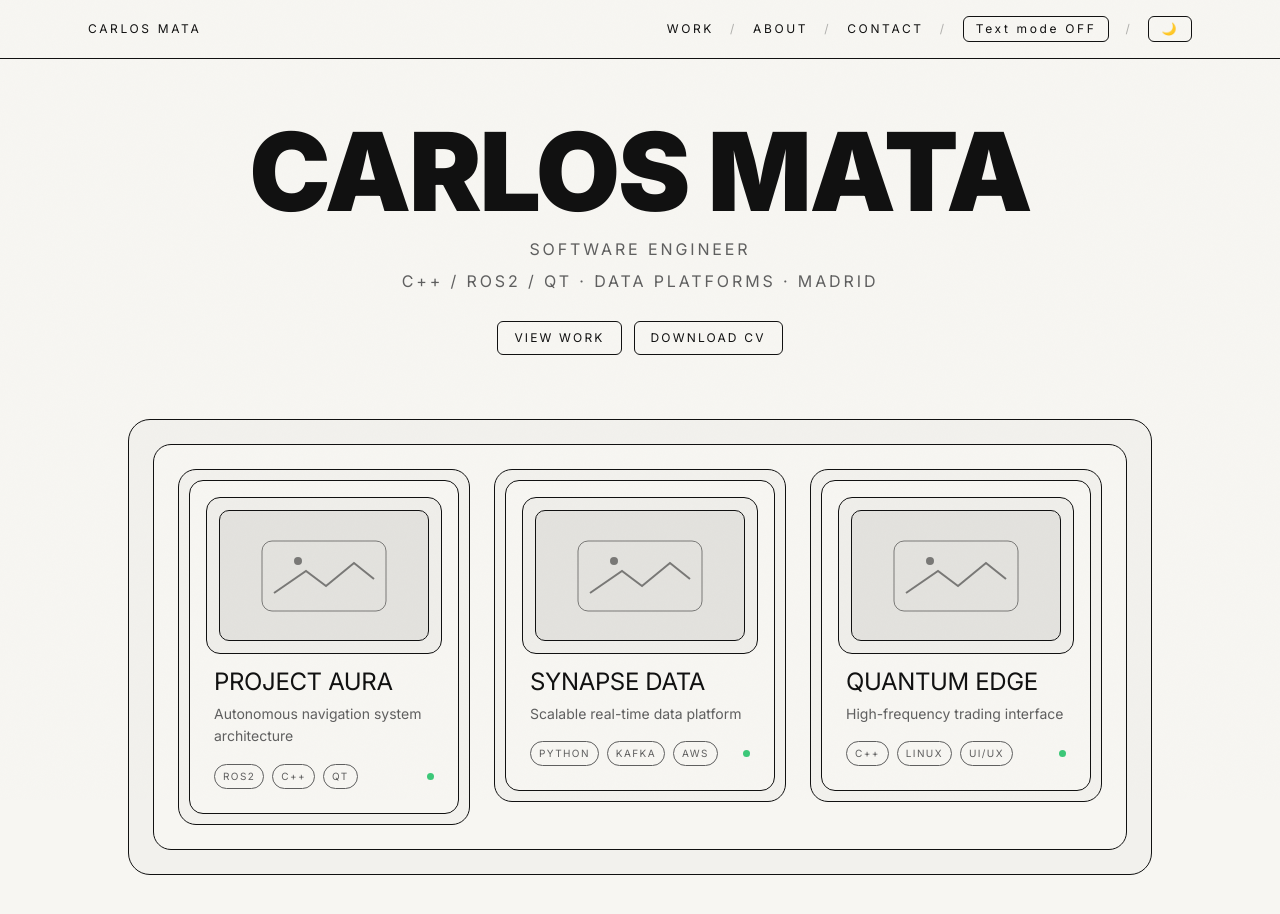
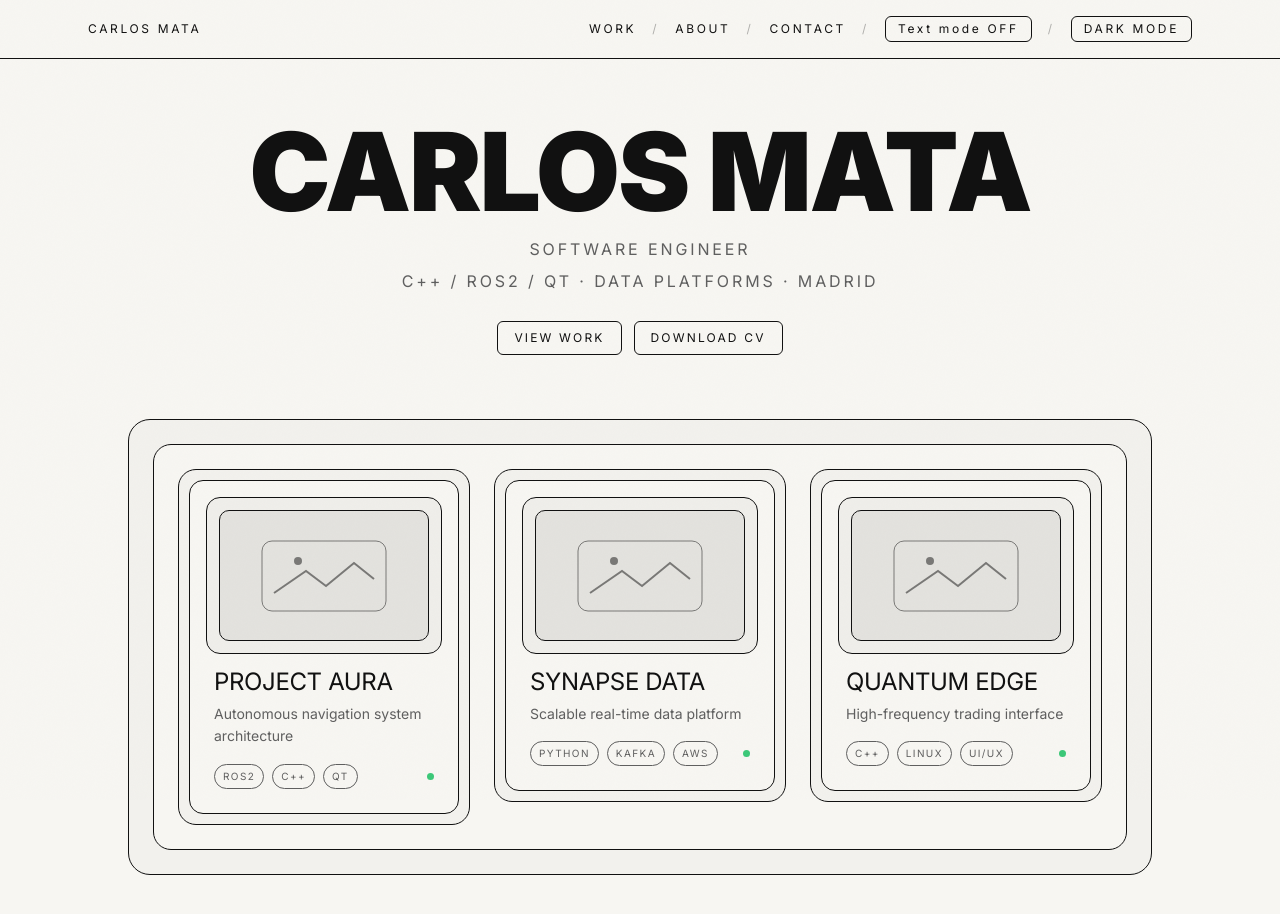
Before and after one commit to carlosmatac/carlos-portfolio, a Next.js app: page / in a window 1280 px wide. Shown: the top 914 px of the page. Built offline with nearby package versions, Linux system fonts and the light colour scheme.

Commit message:
Changed light/dark toggle

```diff
--- a/src/components/Header.tsx
+++ b/src/components/Header.tsx
@@ -35,7 +35,7 @@ export default function Header() {
             onClick={toggleTheme}
             className="rounded-md border border-[rgba(var(--line),0.22)] px-3 py-1 hover:bg-black/5 dark:hover:bg-white/5 transition"
           >
-            {darkMode ? "☀️" : "🌙"}
+            {darkMode ? "LIGHT MODE" : "DARK MODE"}
           </button>
         </nav>
       </div>
```
